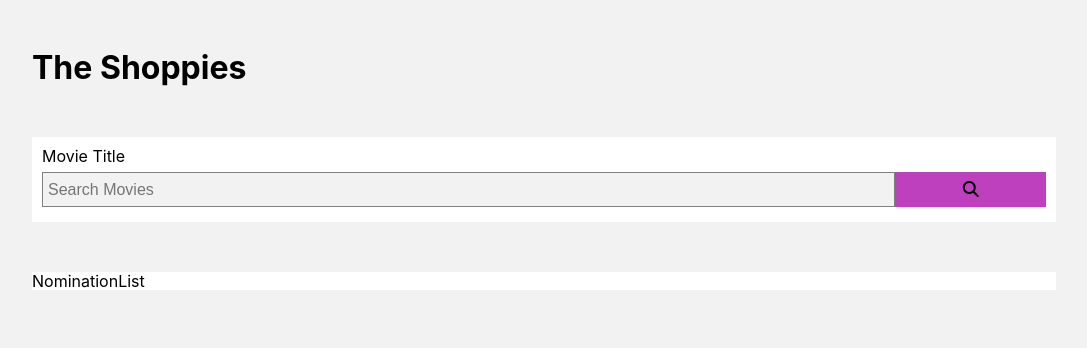
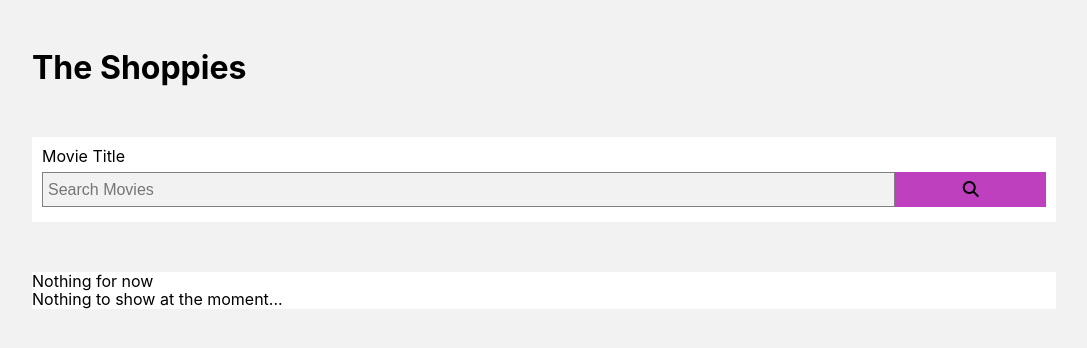
Before and after one commit to matthope1/the-shoppies, a React (Create React App) app: page / in a window 1280 px wide. Shown: the top 348 px of the page, without its empty margins (96-1183 px from the left). Built offline with nearby package versions, Linux system fonts and the light colour scheme; no server answers.

Commit message:
started working on NominationList and Nomination

```diff
--- a/src/App.js
+++ b/src/App.js
@@ -5,6 +5,7 @@ import ResultList from './ResultList.js';
 import NominationList from './NominationList.js';
 import firebase from './firebase';
 import 'firebase/auth';
+
 
 const auth = firebase.auth();
 
@@ -18,10 +19,12 @@ class App extends Component {
       user: null,
     };
 
+
     this.handleInputSubmit = this.handleInputSubmit.bind(this);
     this.handleInputChange = this.handleInputChange.bind(this);
     this.movieSearchQuery = this.movieSearchQuery.bind(this);
     this.writeUserData = this.writeUserData.bind(this);
+    this.anonSignIn = this.anonSignIn.bind(this);
   }
 
   movieSearchQuery(movieTitle) {
@@ -33,6 +36,7 @@ class App extends Component {
 
         let dataList = [...data.Search];
 
+        // TODO:
         // this.setState({
         //   movieQueryRes: dataList[0],
         // });
@@ -55,7 +59,7 @@ class App extends Component {
     })
   }
 
-  componentDidMount() {
+  anonSignIn() {
     if (!(this.state.user)) {
       auth.signInAnonymously()
       .then(() => {
@@ -71,6 +75,11 @@ class App extends Component {
     }
   }
 
+
+  componentDidMount() {
+    this.anonSignIn();
+  }
+
   render() {
 
     return (
@@ -84,7 +93,7 @@ class App extends Component {
             handleSubmit={this.handleInputSubmit}
             handleChange={this.handleInputChange}/>
           <ResultList dataList={this.state.movieQueryRes} />
-          <NominationList />
+          <NominationList dataList={this.state.movieQueryRes}/>
         </div>
       </div>
     );
--- /dev/null
+++ b/src/Nomination.js
@@ -0,0 +1,14 @@
+
+function Nomination(props) {
+    const {title, year, imgUrl} = props;
+    // TODO: add alt tag to image
+    return(
+        <div className="Nomination">
+            <h1>{title}</h1>
+            <h2>{year}</h2>
+            <img src={imgUrl} alt=""/>
+        </div>
+    )
+}
+
+export default Nomination;
--- a/src/NominationList.js
+++ b/src/NominationList.js
@@ -1,8 +1,26 @@
 
-function NominaionList(){
+import Nomination from './Nomination';
+
+function NominaionList(props){
+    // takes a list of objects and displays them
+
     return (
         <div className="NominationList">
-            NominationList
+            {props.dataList.map((nomination,i) => {
+                // TODO:
+                let title;
+                let year;
+                let posterUrl;
+
+                return(
+                    <div>
+                        <Nomination title={title} year={year} imageUrl={posterUrl} />
+                    </div>
+                )
+            })}
+
+            <p>{props.dataList ? "Nothing to show at the moment...": ""}</p>
+
         </div>
     )
 }
--- a/src/ResultList.js
+++ b/src/ResultList.js
@@ -2,11 +2,7 @@ function ResultList(props) {
     // displays the results of an api call
     // takes an array of objects through dataList prop
 
-    let display = "nothing for now";
-    if (props.dataList) {
-        display = props.dataList;
-    }
-
+    let display = props.dataList ? "Nothing for now": props.dataList;
     return (
         <div className="ResultList">
             <p>{display}</p>
```
